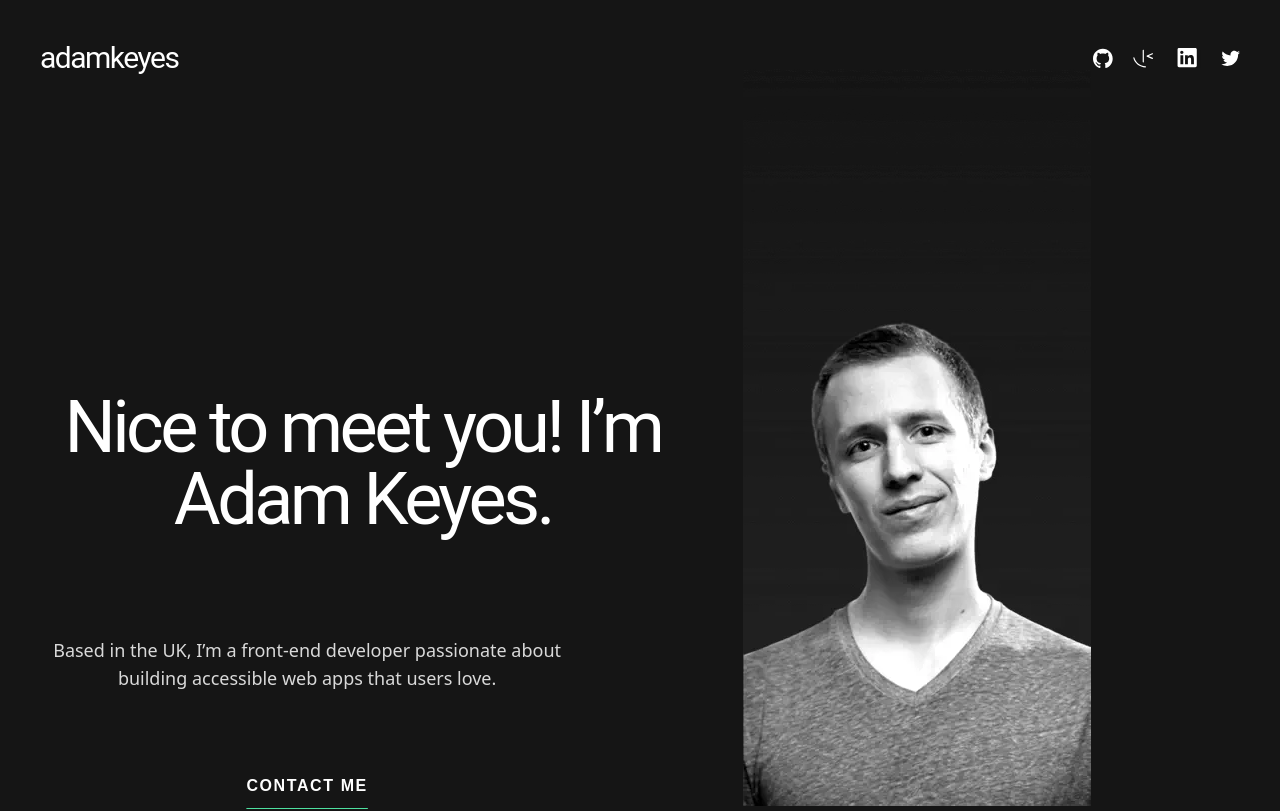
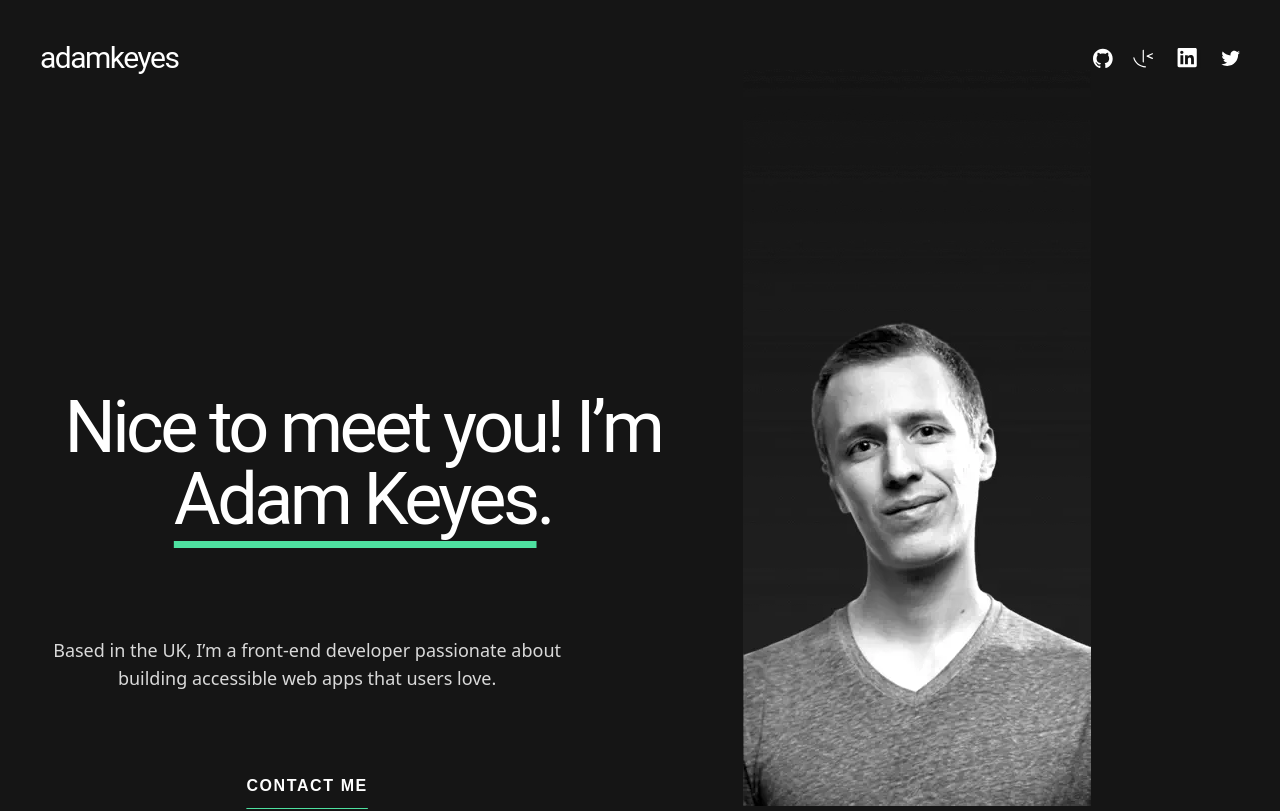
Before and after one commit to royeradames/angular-single-page-developer-portfolio, an Angular app: page / in a window 1280 px wide. Shown: the top 811 px of the page. Built offline with nearby package versions, Linux system fonts and the light colour scheme.

Commit message:
underline the name

```diff
--- a/src/app/main/about/about.component.html
+++ b/src/app/main/about/about.component.html
@@ -1,6 +1,7 @@
 <section id="about" class="grid place-items-center gap-5m gap-5 layout">
   <img src="../../../assets/images/image-profile-mobile.webp" alt="image-profile" class="layout-image">
-  <h1 class="font-normal font-bold text-4xl leading-40 text-center tracking-tighter md:text-7xl layout-heading">Nice to meet you! I’m Adam Keyes.</h1>
+  <h1 class="font-normal font-bold text-4xl leading-40 text-center tracking-tighter md:text-7xl layout-heading">Nice to meet you! I’m
+    <span class="underline underline-offset-9 decoration-custom-green">Adam Keyes</span>.</h1>
   <p class="font-normal font-medium text-base leading-26 text-center md:text-lg layout-message">Based in the UK, I’m a front-end developer passionate about building accessible web apps that users love.</p>
   <theme-button class="inline-block max-w-max self-center layout-action">CONTACT ME</theme-button>
 </section>
```
